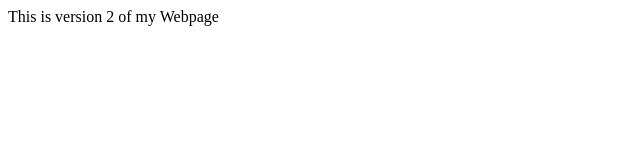
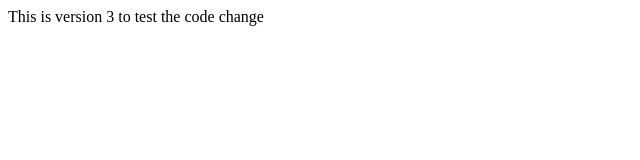
Before and after one commit to rrvamsidevops/devopsp1, a plain HTML site: page index.html in a window 1280 px wide. Shown: the full height of the page, 0-640 px from the left. Drawn offline with Linux system fonts and the light colour scheme.

Commit message:
Update index.html

```diff
--- a/index.html
+++ b/index.html
@@ -1 +1 @@
-<html> This is version 2 of my Webpage </html>
+<html> This is version 3 to test the code change  </html>
```
